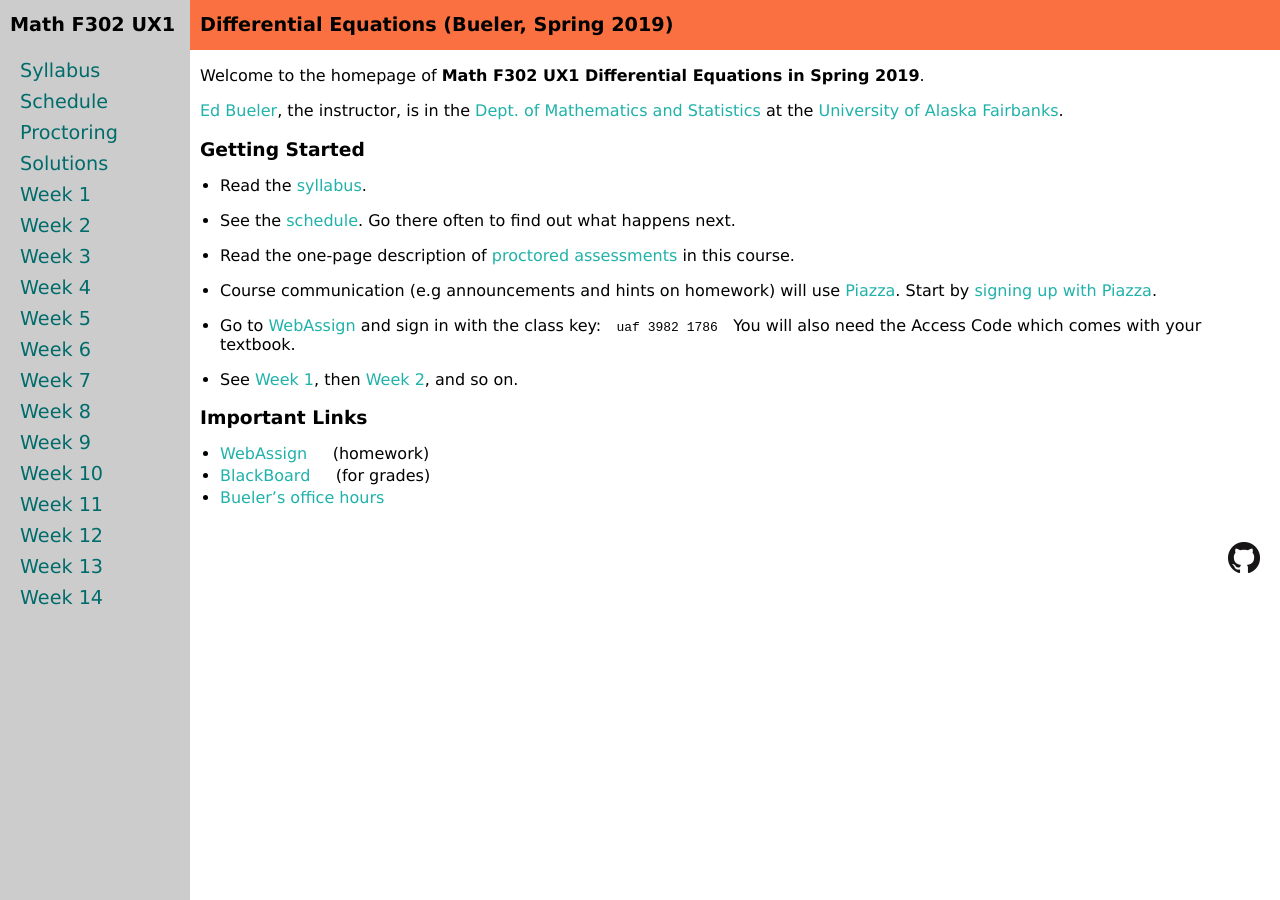
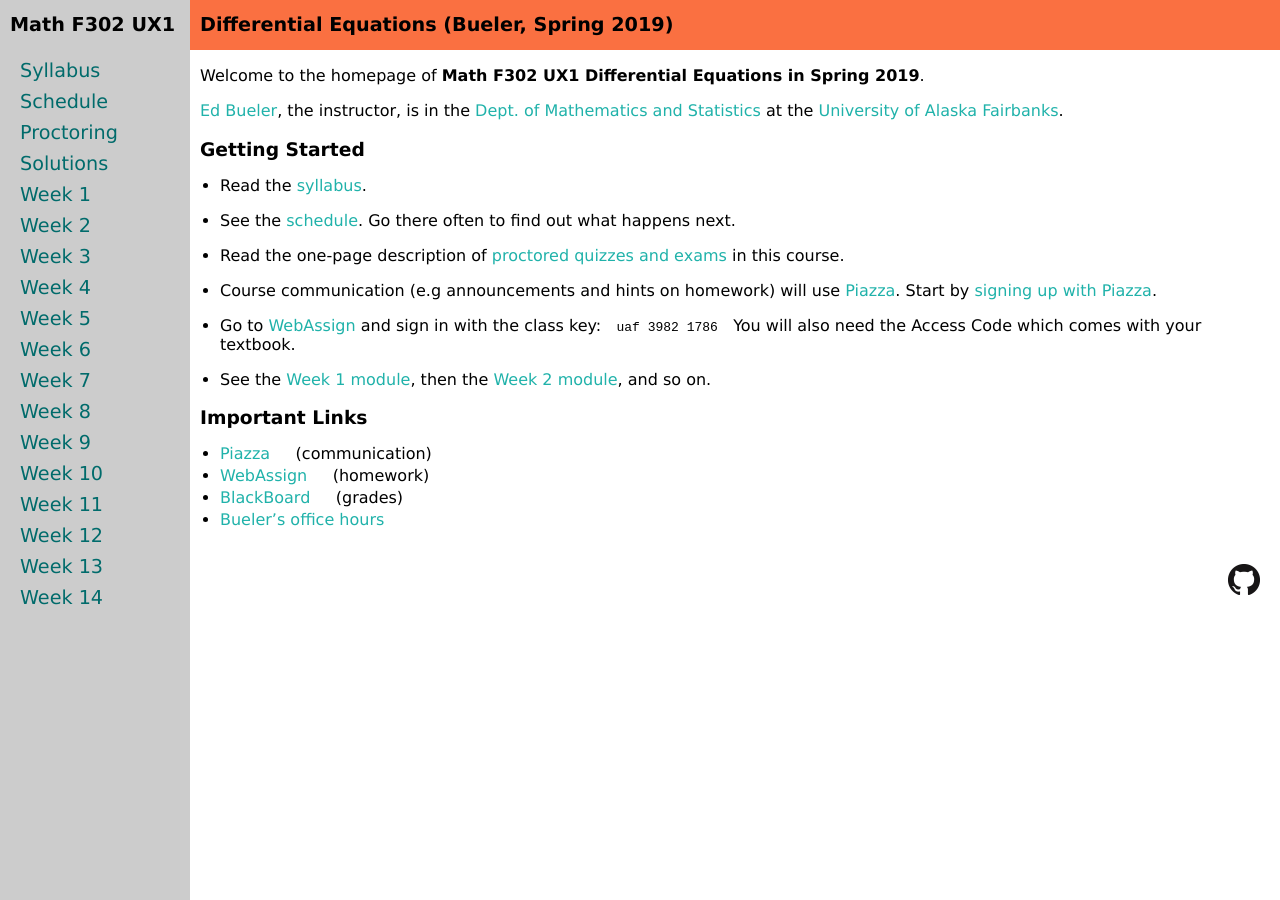
Before and after one commit to bueler/math302, a Jekyll site: the page built from index.md, in a window 1280 px wide. Built offline with Jekyll 4.4.1, drawn with Linux system fonts in a browser that asks for light colours.

Commit message:
clearer language on front page

```diff
--- a/index.md
+++ b/index.md
@@ -13,18 +13,19 @@ Welcome to the homepage of **Math F302 UX1 Differential Equations in Spring 2019
 
 * See the [schedule](schedule.pdf).  Go there often to find out what happens next.
 
-* Read the one-page description of [proctored assessments](proctoring.pdf) in this course.
+* Read the one-page description of [proctored quizzes and exams](proctoring.pdf) in this course.
 
 * Course communication (e.g announcements and hints on homework) will use [Piazza](https://piazza.com/uaf/spring2019/math302ux1/home).  Start by [signing up with Piazza](https://piazza.com/uaf/spring2019/math302ux1).
 
 * Go to [WebAssign](https://www.webassign.net/) and sign in with the class key: &nbsp; <code>uaf 3982 1786</code>  &nbsp; You will also need the Access Code which comes with your textbook.
 
-* See [Week 1](week1), then [Week 2](week2), and so on.
+* See the [Week 1 module](week1), then the [Week 2 module](week2), and so on.
 
 ### Important Links
 
+* [Piazza](https://piazza.com/uaf/spring2019/math302ux1/home) &nbsp; &nbsp; (communication)
 * [WebAssign](https://www.webassign.net/) &nbsp; &nbsp; (homework)
-* [BlackBoard](https://classes.alaska.edu) &nbsp; &nbsp; (for grades)
+* [BlackBoard](https://classes.alaska.edu) &nbsp; &nbsp; (grades)
 * [Bueler's office hours](http://bueler.github.io/OffHrs.htm)
 
 <br>
```
